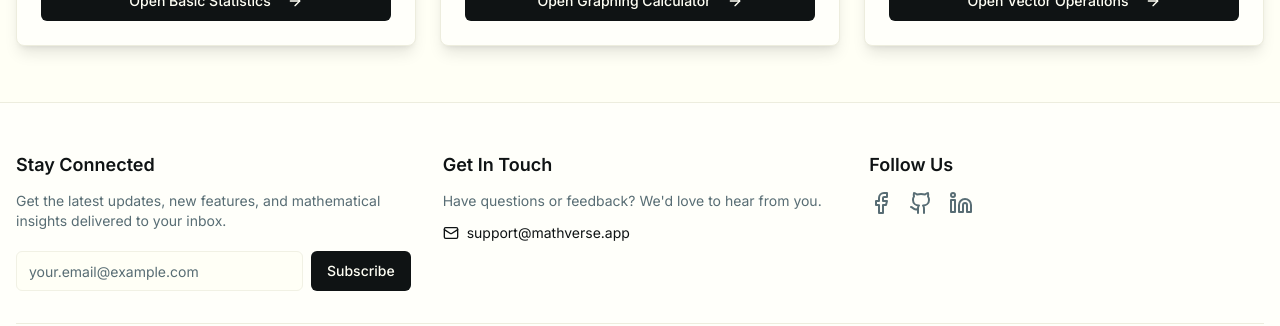
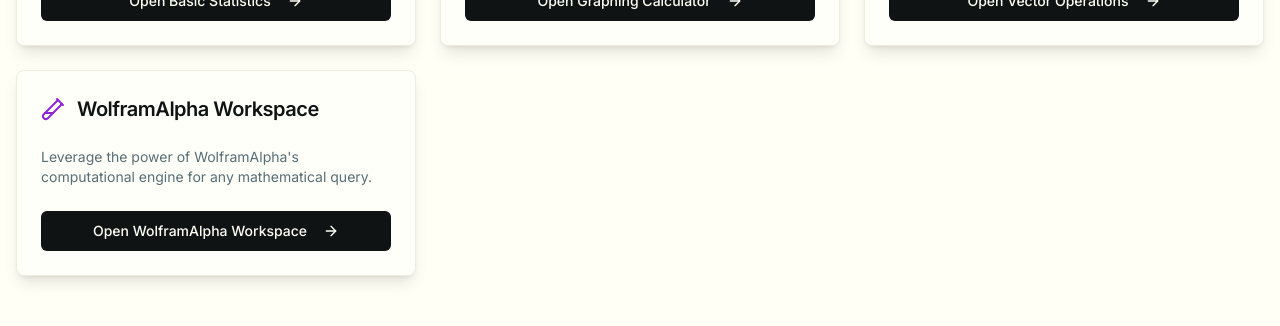
Before and after one commit to Eavyjr/Math-Verse, a Next.js app: page /workstations in a window 1280 px wide. Shown: the part 949-1275 px from the top of the page. Built offline with nearby package versions, Linux system fonts and the light colour scheme; no server answers; what @genkit-ai/googleai, genkit would draw is missing.

Commit message:
Yes, you can rename it wolframalpha workspace.

```diff
--- a/src/app/operations/integration-test/page.tsx
+++ b/src/app/operations/wolframalpha-workspace/page.tsx
@@ -12,13 +12,53 @@ import { Alert, AlertDescription, AlertTitle } from '@/components/ui/alert';
 import { ArrowLeft, Send, Loader2, TestTubeDiagonal, AlertCircle, Sigma, HelpCircle } from 'lucide-react';
 import { fetchWolframAlphaStepsAction, type EnhancedWolframResult } from '@/app/actions';
 import { Accordion, AccordionContent, AccordionItem, AccordionTrigger } from "@/components/ui/accordion";
+import katex from 'katex';
+import "katex/dist/katex.min.css";
 
 const cleanAndPrepareContentForDisplay = (content: string | undefined | null): string => {
   if (!content) return "";
   return content.replace(/\f/g, '\n').trim();
 };
 
-export default function IntegrationTestPage() {
+const renderKaTeX = (mathString: string | undefined, displayMode: boolean = false): string => {
+    if (mathString === undefined || mathString === null || typeof mathString !== 'string') return "";
+    try {
+        return katex.renderToString(mathString, {
+            throwOnError: false,
+            displayMode: displayMode,
+        });
+    } catch (e) {
+        console.error("Katex rendering error:", e, "Original string:", mathString);
+        return mathString.replace(/&/g, '&amp;').replace(/</g, '&lt;').replace(/>/g, '&gt;');
+    }
+};
+
+const renderWolframStepsWithKatex = (stepsString: string | undefined | null): string => {
+  if (!stepsString) return "";
+  const cleanedString = cleanAndPrepareContentForDisplay(stepsString);
+  const parts = cleanedString.split(/(\\\(.*?\\\)|\\\[.*?\\\])/g);
+
+  const htmlParts = parts.map((part) => {
+    try {
+      if (part.startsWith('\\(') && part.endsWith('\\)')) {
+        const latex = part.slice(2, -2);
+        return katex.renderToString(latex, { throwOnError: false, displayMode: false, output: 'html' });
+      } else if (part.startsWith('\\[') && part.endsWith('\\]')) {
+        const latex = part.slice(2, -2);
+        return katex.renderToString(latex, { throwOnError: false, displayMode: true, output: 'html' });
+      }
+      return part.replace(/&/g, '&amp;').replace(/</g, '&lt;').replace(/>/g, '&gt;');
+    } catch (e) {
+      console.error("KaTeX steps rendering error for part:", part, e);
+      return part.replace(/&/g, '&amp;').replace(/</g, '&lt;').replace(/>/g, '&gt;');
+    }
+  });
+
+  return htmlParts.join('');
+};
+
+
+export default function WolframAlphaWorkspacePage() {
   const [expression, setExpression] = useState<string>('');
   const [apiResponse, setApiResponse] = useState<EnhancedWolframResult | null>(null);
   const [isLoading, setIsLoading] = useState<boolean>(false);
@@ -27,7 +67,7 @@ export default function IntegrationTestPage() {
   const handleSubmit = async (e: React.FormEvent<HTMLFormElement>) => {
     e.preventDefault();
     if (!expression.trim()) {
-      setError('Please enter a mathematical expression.');
+      setError('Please enter a query.');
       setApiResponse(null);
       return;
     }
@@ -67,18 +107,17 @@ export default function IntegrationTestPage() {
         <CardHeader className="bg-primary text-primary-foreground p-6">
           <CardTitle className="text-3xl font-bold flex items-center">
             <TestTubeDiagonal className="h-8 w-8 mr-3" />
-            WolframAlpha Integration Test
+            WolframAlpha Workspace
           </CardTitle>
           <CardDescription className="text-primary-foreground/90 text-lg">
-            Test the pipeline: User Query → AI Preprocessing → WolframAlpha → Display.
-            This tool directly queries WolframAlpha for integration solutions and step-by-step breakdowns.
+            Leverage the power of WolframAlpha's computational engine. Enter any query for a detailed solution.
           </CardDescription>
         </CardHeader>
         <CardContent className="p-6 space-y-6">
           <form onSubmit={handleSubmit} className="space-y-4">
             <div>
               <Label htmlFor="expression-input" className="block text-md font-semibold text-foreground mb-1">
-                Enter Integration Problem:
+                Enter your query:
               </Label>
               <Input
                 id="expression-input"
@@ -89,7 +128,7 @@ export default function IntegrationTestPage() {
                   setError(null);
                   setApiResponse(null);
                 }}
-                placeholder="e.g., integrate x*sin(x) dx from 0 to pi"
+                placeholder="e.g., integrate x*sin(x) dx, solve x^2+2x-3=0, d/dx(e^x*sin(x))"
                 className="text-lg p-3 border-2 focus:border-accent focus:ring-accent"
               />
             </div>
@@ -161,15 +200,15 @@ export default function IntegrationTestPage() {
                                         height={subpod.img.height}
                                         style={{
                                           maxWidth: '100%',
-                                          height: 'auto', // Important for aspect ratio
+                                          height: 'auto',
                                         }}
                                         unoptimized
                                       />
                                     </div>
                                   ) : (
-                                    <pre className="p-2 bg-muted rounded-md text-sm whitespace-pre-wrap overflow-x-auto">
-                                      {cleanAndPrepareContentForDisplay(subpod.plaintext)}
-                                    </pre>
+                                    <div className="p-2 bg-muted rounded-md text-sm whitespace-pre-wrap overflow-x-auto"
+                                         dangerouslySetInnerHTML={{ __html: renderWolframStepsWithKatex(subpod.plaintext) }}>
+                                    </div>
                                   )}
                                 </div>
                               ))}
@@ -197,8 +236,7 @@ export default function IntegrationTestPage() {
         </CardContent>
         <CardFooter className="p-6 bg-secondary/50 border-t">
           <p className="text-xs text-muted-foreground">
-            This page demonstrates a multi-step pipeline for solving integration problems. Results depend on interpretations by the AI preprocessor and WolframAlpha.
-            If WolframAlpha cannot solve or parse the query, it may return suggestions or an error.
+            This workspace demonstrates a multi-step pipeline for solving complex problems. Results depend on interpretations by the AI preprocessor and WolframAlpha.
           </p>
         </CardFooter>
       </Card>
--- a/src/app/page.tsx
+++ b/src/app/page.tsx
@@ -142,21 +142,21 @@ export default function HomePage() {
           <CardHeader>
             <CardTitle className="flex items-center text-2xl text-primary">
               <TestTubeDiagonal className="mr-3 h-7 w-7 text-accent" />
-              WolframAlpha Integration Test
+              WolframAlpha Workspace
             </CardTitle>
             <CardDescription>
-              Test WolframAlpha API integration for step-by-step solutions.
+              Leverage WolframAlpha's computational engine for complex queries and detailed, formatted solutions.
             </CardDescription>
           </CardHeader>
           <CardContent>
             <p className="text-sm text-muted-foreground mb-4">
-              Enter an integration problem (e.g., "integrate x^2 dx") to fetch and display step-by-step solutions directly from WolframAlpha. This page demonstrates API interaction.
+              Enter any mathematical query (e.g., "integrate x^2 dx") to fetch and display step-by-step solutions directly from WolframAlpha, the gold standard in computational knowledge.
             </p>
           </CardContent>
           <CardFooter>
             <Button asChild className="w-full bg-primary hover:bg-primary/90 text-primary-foreground">
-              <Link href="/operations/integration-test">
-                Go to Integration Test
+              <Link href="/operations/wolframalpha-workspace">
+                Open WolframAlpha Workspace
                 <ArrowRight className="ml-2 h-4 w-4" />
               </Link>
             </Button>
--- a/src/app/workstations/page.tsx
+++ b/src/app/workstations/page.tsx
@@ -6,7 +6,7 @@ import { Button } from "@/components/ui/button";
 import Link from "next/link";
 import {
   Calculator, Sigma, Ratio, Grid3X3, Share2, FunctionSquare,
-  BarChartHorizontalBig, Shapes, Move3d, ArrowRight
+  BarChartHorizontalBig, Shapes, Move3d, ArrowRight, TestTubeDiagonal
 } from 'lucide-react';
 import React from 'react';
 
@@ -74,6 +74,13 @@ const workstations = [
     description: "Perform vector operations like dot product, cross product, addition, scalar multiplication, and more.",
     href: "/operations/vector-operations"
   },
+  {
+    value: "wolframalpha-workspace",
+    title: "WolframAlpha Workspace",
+    icon: <TestTubeDiagonal className="mr-3 h-6 w-6 text-accent" />,
+    description: "Leverage the power of WolframAlpha's computational engine for any mathematical query.",
+    href: "/operations/wolframalpha-workspace"
+  },
 ];
 
 export default function WorkstationHubPage() {
--- a/src/components/landing/math-workstation-tabs.tsx
+++ b/src/components/landing/math-workstation-tabs.tsx
@@ -5,7 +5,7 @@ import { Tabs, TabsContent, TabsList, TabsTrigger } from "@/components/ui/tabs";
 import { Card, CardContent, CardDescription, CardHeader, CardTitle } from "@/components/ui/card";
 import { Button } from "@/components/ui/button";
 import Link from "next/link";
-import { Calculator, Sigma, Ratio, Grid3X3, Share2, FunctionSquare, BarChartHorizontalBig, Shapes, Move3d, ArrowRight } from 'lucide-react';
+import { Calculator, Sigma, Ratio, Grid3X3, Share2, FunctionSquare, BarChartHorizontalBig, Shapes, Move3d, ArrowRight, TestTubeDiagonal } from 'lucide-react';
 import { cn } from "@/lib/utils";
 
 const workstations = [
@@ -42,12 +42,12 @@ const workstations = [
     href: "/operations/matrix"
   },
   {
-    value: "linear-transformations",
-    title: "Linear Transformations",
-    icon: <Shapes className="mr-2 h-5 w-5" />,
-    description: "Visualize 3D matrix transformations. See how vectors and shapes change in space.",
-    cta: "Visualize Transforms",
-    href: "/operations/linear-transformations"
+    value: "wolframalpha-workspace",
+    title: "WolframAlpha",
+    icon: <TestTubeDiagonal className="mr-2 h-5 w-5" />,
+    description: "Leverage the power of WolframAlpha's computational engine for any mathematical query.",
+    cta: "Open WolframAlpha",
+    href: "/operations/wolframalpha-workspace"
   },
   {
     value: "graph-theory",
@@ -64,22 +64,6 @@ const workstations = [
     description: "Analyze data, calculate descriptive statistics, visualize distributions, and perform regression analysis.",
     cta: "Explore Statistics",
     href: "/operations/statistics"
-  },
-  {
-    value: "graphing-calculator",
-    title: "Graphing Calculator",
-    icon: <FunctionSquare className="mr-2 h-5 w-5" />,
-    description: "A full-featured Desmos graphing calculator for advanced plotting and geometric explorations.",
-    cta: "Open Calculator",
-    href: "/operations/graphing-calculator"
-  },
-  {
-    value: "vector-operations",
-    title: "Vector Operations",
-    icon: <Move3d className="mr-2 h-5 w-5" />,
-    description: "Perform vector operations like dot product, cross product, addition, scalar multiplication, and more.",
-    cta: "Explore Vectors",
-    href: "/operations/vector-operations"
   },
 ];
 
--- a/src/components/layout/header.tsx
+++ b/src/components/layout/header.tsx
@@ -19,7 +19,7 @@ import {
   DropdownMenuTrigger,
 } from "@/components/ui/dropdown-menu";
 import { Avatar, AvatarFallback, AvatarImage } from "@/components/ui/avatar";
-import { Calculator as CalculatorIconLucide, UserCircle, LogOut, LayoutDashboard, User, BotMessageSquare, LayoutGrid, Sigma, Ratio, Grid3X3, Share2, FunctionSquare, BarChartHorizontalBig, Shapes, Move3d, Layers } from 'lucide-react'; // Added Layers
+import { Calculator as CalculatorIconLucide, UserCircle, LogOut, LayoutDashboard, User, BotMessageSquare, LayoutGrid, Sigma, Ratio, Grid3X3, Share2, FunctionSquare, BarChartHorizontalBig, Shapes, Move3d, Layers, TestTubeDiagonal } from 'lucide-react';
 import React, { useState, useEffect } from 'react';
 import { useAuth } from '@/context/auth-context';
 import { Skeleton } from '../ui/skeleton';
@@ -50,7 +50,8 @@ const workstationsHeaderLinks = [
   { title: "Statistics", href: "/operations/statistics", icon: <BarChartHorizontalBig className="mr-2 h-4 w-4" /> },
   { title: "Graphing Calculator", href: "/operations/graphing-calculator", icon: <FunctionSquare className="mr-2 h-4 w-4" /> },
   { title: "Vector Operations", href: "/operations/vector-operations", icon: <Move3d className="mr-2 h-4 w-4" /> },
-  { title: "Model Generator", href: "/model-generator", icon: <Layers className="mr-2 h-4 w-4" /> }, // New Link
+  { title: "Model Generator", href: "/model-generator", icon: <Layers className="mr-2 h-4 w-4" /> },
+  { title: "WolframAlpha", href: "/operations/wolframalpha-workspace", icon: <TestTubeDiagonal className="mr-2 h-4 w-4" /> },
 ];
 
 
```
